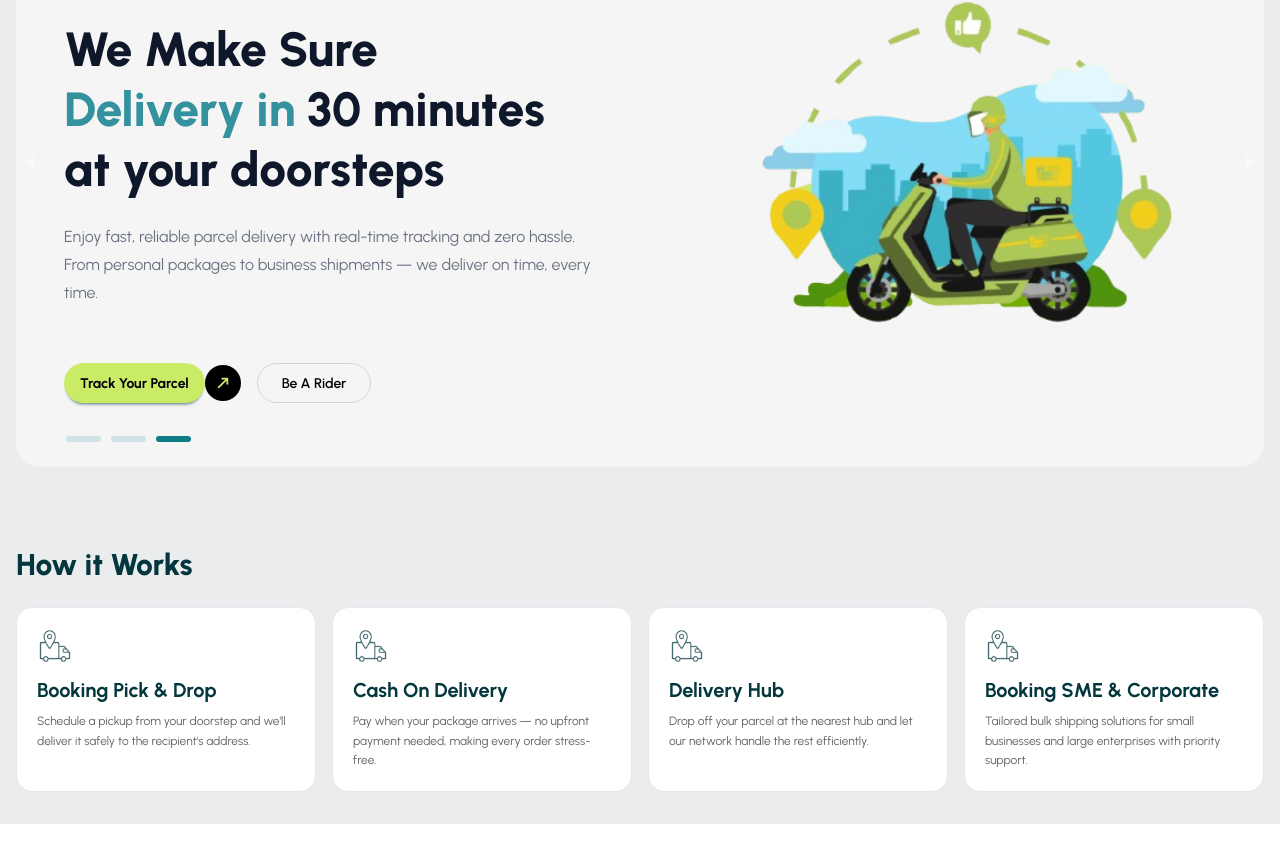
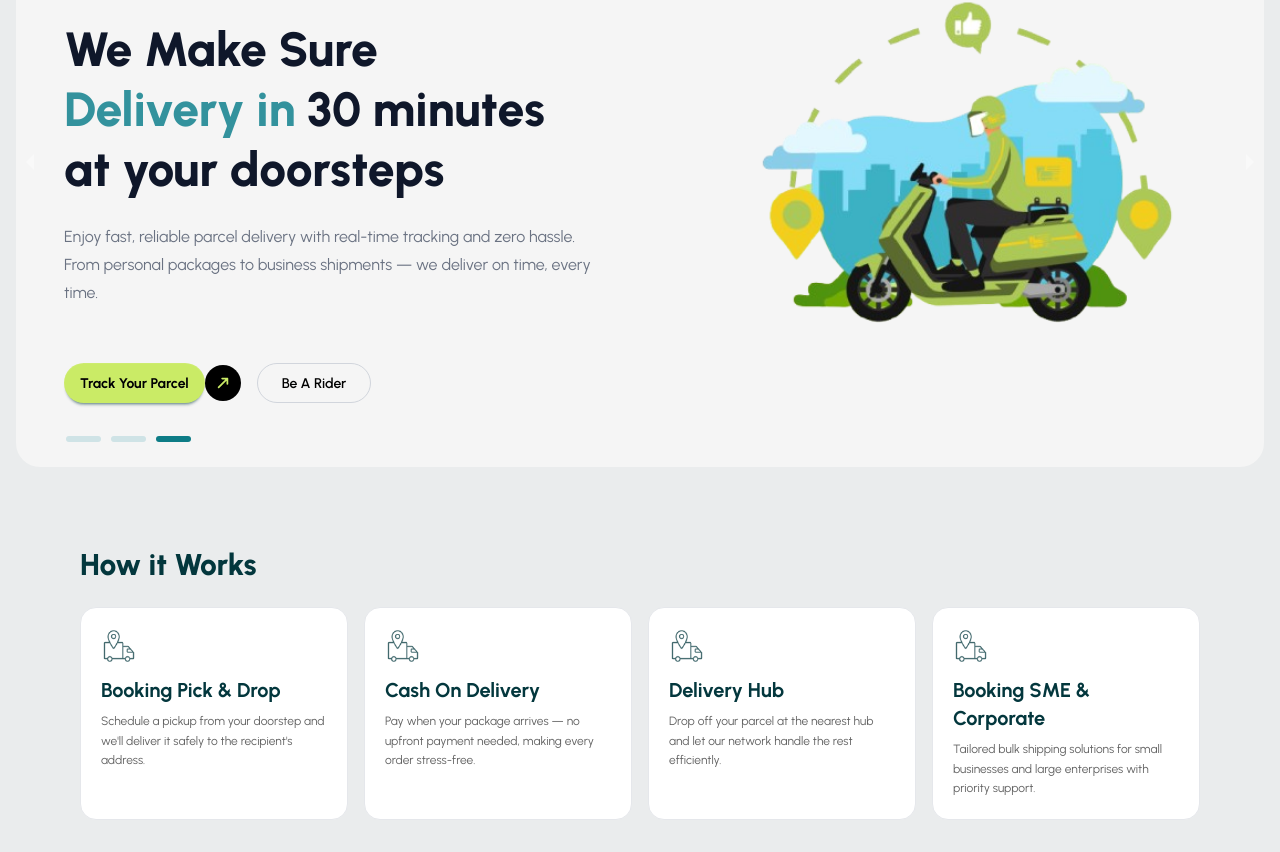
Before and after one commit to FahimFaysalNirjhar/zap-shift-client-side, a React (Vite) app: page / in a window 1280 px wide. Shown: the part 333-1185 px from the top of the page. Before the commit the page ends 1157 px from the top, so only its background shows below. Built offline with nearby package versions, Linux system fonts and the light colour scheme.

Commit message:
design updated

```diff
--- a/src/pages/Home/Works/Works.jsx
+++ b/src/pages/Home/Works/Works.jsx
@@ -33,7 +33,7 @@ const services = [
 
 const Works = () => {
   return (
-    <div className="px-4 py-8 max-w-7xl mx-auto">
+    <div className="px-4 py-8 max-w-6xl mx-auto">
       <h2 className="text-3xl font-extrabold text-base-200  mb-6">
         How it Works
       </h2>
```
